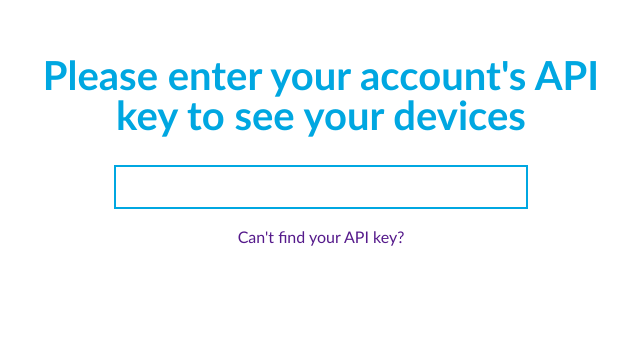
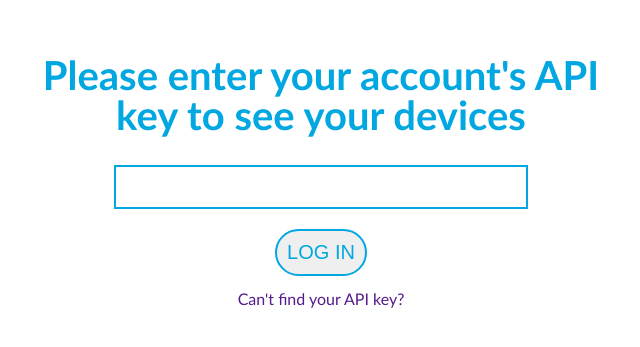
Before and after one commit to CamBuscher/Hydrate-2.0, a React app: page / in a window 1280 px wide. Shown: the part 145-492 px from the top of the page, without its empty margins (319-959 px from the left). Built offline with nearby package versions, Linux system fonts and the light colour scheme.

Commit message:
Add a button for logging in, with styles borrowed from a very cool sprinkler company's website

```diff
--- a/src/LogIn/LogIn.css
+++ b/src/LogIn/LogIn.css
@@ -23,3 +23,23 @@
   width: 400px;
   height: 30px;
 }
+
+.LogIn button {
+  transition: all 0.3s ease;
+  border: 2px solid #00A7E1;
+  border-radius: 5rem;
+  color: #00A7E1;
+  display: block;
+  margin: 0 auto 15px;
+  padding: 10px;
+  font-size: 20px;
+  text-transform: uppercase;
+  text-align: center;
+  text-decoration: none;
+}
+
+.LogIn button:hover {
+  background: #00A7E1;
+  color: white;
+  cursor: pointer;
+}
--- a/src/LogIn/LogIn.jsx
+++ b/src/LogIn/LogIn.jsx
@@ -23,6 +23,7 @@ class LogIn extends Component {
       <div className='LogIn'>
         <h2>Please enter your account's API key to see your devices</h2>
         <input type="text" value={this.state.key} name='key' onChange={this.handleChange}/>
+        <button>Log In</button>
         <p><a href='' target='_blank'>Can't find your API key?</a></p>
       </div>
     )
```
